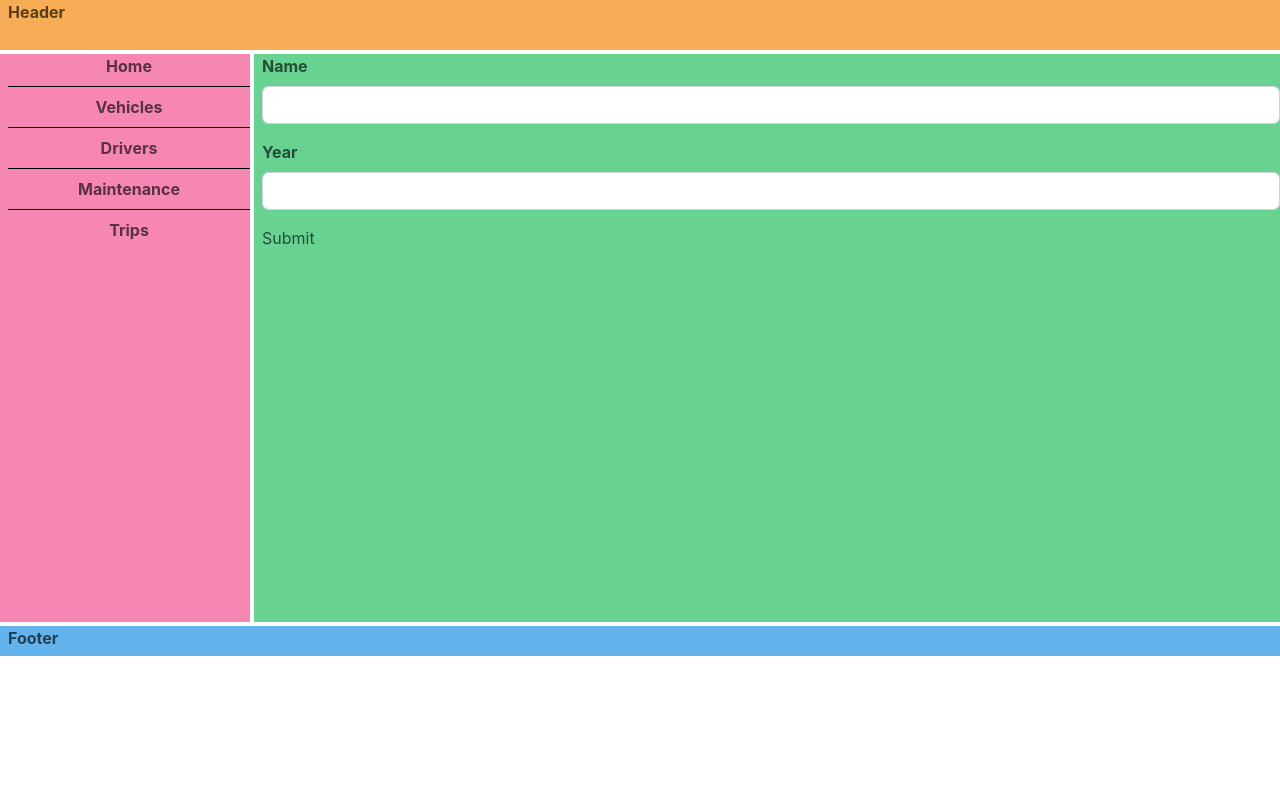
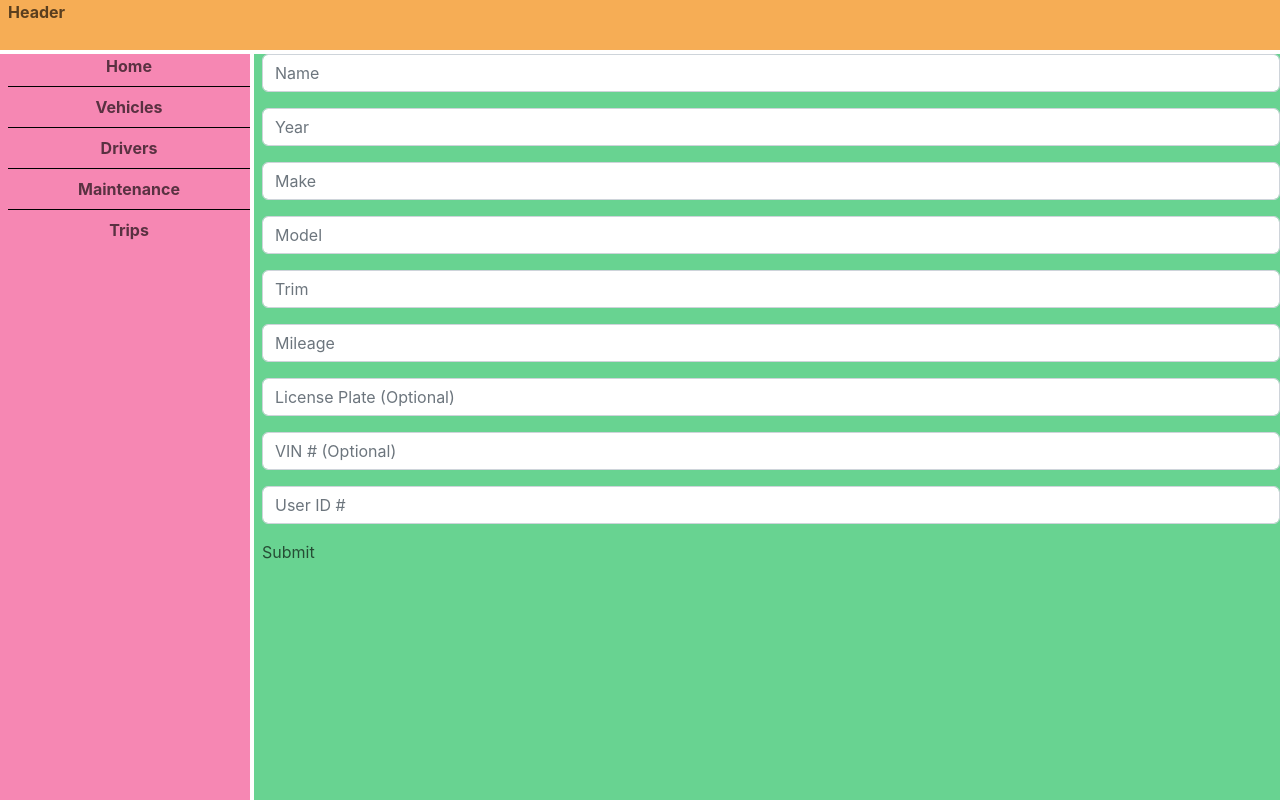
Before and after one commit to ics-499-team-1/drive-doctor-ui, a React (Vite) app: page /vehicles in a window 1280 px wide. Both pictures are taken after a click on the button "Add". Shown: the top 800 px of the page. Built offline with nearby package versions, Linux system fonts and the light colour scheme; no server answers.

Commit message:
Get/Add/Remove Vehicles working
- 404 error on vehicle deletion (Vehicle is being deleted tho)

```diff
--- a/src/components/vehicles/AddVehiclePage.tsx
+++ b/src/components/vehicles/AddVehiclePage.tsx
@@ -1,18 +1,82 @@
+import axios from "axios";
+import { useState } from "react";
+
+interface FormValues {
+  [key: string]: string | undefined | boolean;
+  name: string;
+  year: string;
+  make: string;
+  model: string;
+  trim: string;
+  odometer: string;
+  license_plate?: string;
+  vin?: string;
+  deactivated: boolean;
+  user_id: string;
+}
+
 function AddVehiclePage() {
+  const [formValues, setFormValues] = useState<FormValues>({
+    name: "",
+    year: "",
+    make: "",
+    model: "",
+    trim: "",
+    odometer: "",
+    license_plate: undefined,
+    vin: undefined,
+    deactivated: false,
+    user_id: "",
+  });
+
+  const handleSubmit = async (event: React.FormEvent<HTMLFormElement>) => {
+    event.preventDefault();
+    try {
+      await axios.post(
+        "http://localhost:8080/drive-doctor/v1/vehicles",
+        formValues
+      );
+      console.log("Vehicle added successfully!");
+    } catch (error) {
+      console.error(error);
+    }
+  };
+
+  const handleChange = (event: React.ChangeEvent<HTMLInputElement>) => {
+    const { id, value } = event.target;
+    setFormValues((prevValues) => ({ ...prevValues, [id]: value }));
+  };
+
+  const formElements = [
+    { placeholder: "Name", id: "name", type: "text" },
+    { placeholder: "Year", id: "year", type: "number" },
+    { placeholder: "Make", id: "make", type: "text" },
+    { placeholder: "Model", id: "model", type: "text" },
+    { placeholder: "Trim", id: "trim", type: "text" },
+    { placeholder: "Mileage", id: "odometer", type: "number" },
+    {
+      placeholder: "License Plate (Optional)",
+      id: "license_plate",
+      type: "text",
+    },
+    { placeholder: "VIN # (Optional)", id: "vin", type: "text" },
+    { placeholder: "User ID #", id: "user_id", type: "number" },
+  ];
+
   return (
-    <form>
-      <div className="mb-3">
-        <label htmlFor="name" className="form-label">
-          Name
-        </label>
-        <input id="name" type="text" className="form-control" />
-      </div>
-      <div className="mb-3">
-        <label htmlFor="year" className="form-label">
-          Year
-        </label>
-        <input id="year" type="number" className="form-control" />
-      </div>
+    <form onSubmit={handleSubmit}>
+      {formElements.map((element) => (
+        <div className="mb-3" key={element.id}>
+          <input
+            id={element.id}
+            type={element.type}
+            className="form-control"
+            placeholder={element.placeholder}
+            onChange={handleChange}
+            value={formValues[element.id]}
+          />
+        </div>
+      ))}
       <button className="btnSubmit" type="submit">
         Submit
       </button>
--- a/src/components/vehicles/Vehicle.tsx
+++ b/src/components/vehicles/Vehicle.tsx
@@ -12,3 +12,5 @@ export interface Vehicle {
     vin: string | undefined,
     deactivated: boolean
 }
+
+export default Vehicle
--- a/src/components/vehicles/VehiclesList.tsx
+++ /dev/null
@@ -1,36 +0,0 @@
-import axios from "axios";
-import { useState, useEffect } from "react";
-import { Vehicle } from "./Vehicle";
-
-// const vehicles: Vehicle[] = [
-//   {
-//     vehicle_id: 1,
-//     name: "My Car",
-//     year: 2022,
-//     make: "Tesla",
-//     model: "Model Y",
-//     trim: "Long Range",
-//     odometer: 10000,
-//     license_plate: "ABC123",
-//     vin: "1234567890",
-//     deactivated: false,
-//   },
-// ];
-
-function VehiclesList() {
-  const [vehicles, setVehicles] = useState<Vehicle[]>([]);
-
-  useEffect(() => {
-    axios
-      .get<Vehicle[]>("http://localhost:8080/drive-doctor/v1/vehicles")
-      .then((response) => setVehicles(response.data));
-  }, []);
-  return (
-    <ul>
-      {vehicles.map((vehicle) => (
-        <li key={vehicle.name}>{vehicle.name}</li>
-      ))}
-    </ul>
-  );
-}
-export default VehiclesList;
--- a/src/components/vehicles/VehiclesPage.tsx
+++ b/src/components/vehicles/VehiclesPage.tsx
@@ -1,21 +1,92 @@
-import { Button, Container, SimpleGrid } from "@chakra-ui/react";
-import VehiclesCard from "./VehiclesCard";
+import { Button, Card, Container, SimpleGrid } from "@chakra-ui/react";
 import { Link } from "react-router-dom";
-import VehiclesList from "./VehiclesList";
+import { useState, useEffect } from "react";
+import Vehicle from "./Vehicle";
+import axios from "axios";
+
+type VehicleCardProps = {
+  vehicleData: Vehicle;
+  onDelete: () => void;
+};
+
+// Handles Vehicle Card Display on VehiclesPage
+function VehicleCard(props: VehicleCardProps) {
+  // Handles vehicle deletion
+  const handleDelete = async () => {
+    try {
+      const response = await axios.delete(
+        `http://localhost:8080/drive-doctor/v1/vehicles/${props.vehicleData.vehicle_id}`
+      );
+      props.onDelete();
+      console.log("Vehicle deleted successfully!");
+    } catch (error) {
+      console.error(error);
+    }
+  };
+
+  const { name, year, make, model, trim, odometer, license_plate, vin } =
+    props.vehicleData;
+
+  return (
+    <Card borderRadius="10px" height="200px" bg="#0">
+      <div>
+        <h2>
+          {name}
+          <Button className="btn" bg="#0" onClick={handleDelete}>
+            Delete
+          </Button>
+        </h2>
+
+        <SimpleGrid columns={2}>
+          <p>
+            {year} {make} {model} {trim}
+          </p>
+          <p>Mileage: {odometer}</p>
+          <p>License Plate: {license_plate}</p>
+          <p>VIN: {vin}</p>
+        </SimpleGrid>
+      </div>
+    </Card>
+  );
+}
 
 function VehiclesPage() {
+  const [vehicles, setVehicles] = useState<Vehicle[]>([]);
+
+  useEffect(() => {
+    axios
+      .get<Vehicle[]>("http://localhost:8080/drive-doctor/v1/vehicles")
+      .then((response) => setVehicles(response.data));
+  }, []);
+
+  const handleDelete = async (vehicleId: number) => {
+    try {
+      await axios.delete(
+        `http://localhost:8080/drive-doctor/v1/vehicles/${vehicleId}`
+      );
+      setVehicles((prevVehicles) =>
+        prevVehicles.filter((vehicle) => vehicle.vehicle_id !== vehicleId)
+      );
+      console.log("Vehicle deleted successfully!");
+    } catch (error) {
+      console.error(error);
+    }
+  };
   return (
     <>
       <SimpleGrid columns={1}>
         <SimpleGrid columns={2} spacing={10} margin="10px">
-          <VehiclesList />
+          {vehicles.map((vehicle) => (
+            <VehicleCard
+              key={vehicle.vehicle_id}
+              vehicleData={vehicle}
+              onDelete={() => handleDelete(vehicle.vehicle_id)}
+            />
+          ))}
         </SimpleGrid>
-        <SimpleGrid columns={2} spacing={10} margin="10px">
-          <Button className="editBtn">Edit</Button>
-          <Button className="addBtn">
-            <Link to="/vehicles/add">Add</Link>
-          </Button>
-        </SimpleGrid>
+        <Button className="addBtn">
+          <Link to="/vehicles/add">Add</Link>
+        </Button>
       </SimpleGrid>
     </>
   );
```
Also changed, not shown: src/components/vehicles/VehiclesCard.tsx (deleted, +0 -11 lines).
